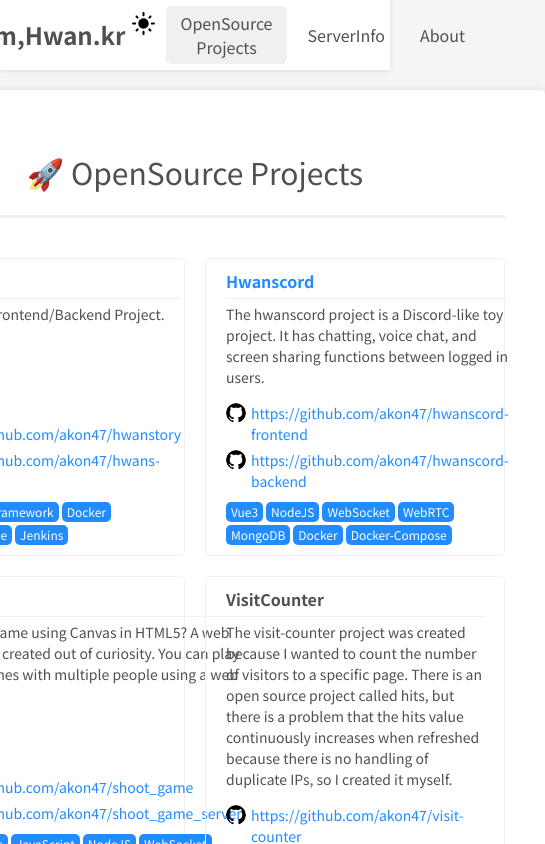
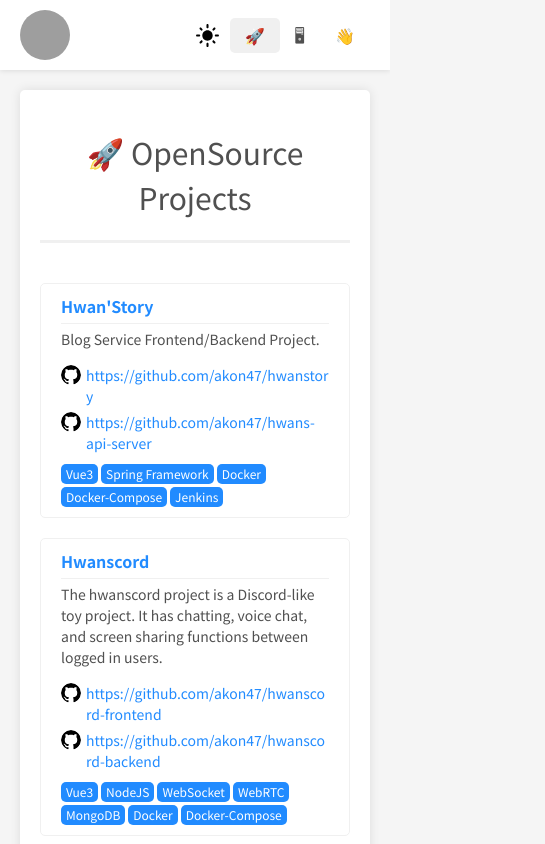
Before and after one commit to akon47/kimhwan.kr, a Vue app: page /opensource-projects in a window 390 px wide. Shown: the top 844 px of the page, 545 px wide, since content can reach past the window. Built offline with nearby package versions, Linux system fonts and the light colour scheme; grey boxes are pictures that could not be loaded.

Commit message:
모바일에서 접속 시 메뉴 잘리는 문제를 수정합니다.

```diff
--- a/src/components/ProjectOverviewItem.vue
+++ b/src/components/ProjectOverviewItem.vue
@@ -1,8 +1,7 @@
 <template>
   <div class="overview-container">
     <div class="title">
-      <a v-if="demoUrl" :href="demoUrl" target="_blank">{{ title }}</a>
-      <span v-else>{{ title }}</span>
+      <a :href="demoUrl ? demoUrl : githubUrls[0]" target="_blank">{{ title }}</a>
     </div>
     <div class="summary">
       {{ summary }}
@@ -69,7 +68,7 @@ export default defineComponent({
   box-sizing: border-box;
 
   display: grid;
-  grid-template-columns: 1fr;
+  grid-template-columns: minmax(0, 1fr);
   grid-template-rows: auto 1fr auto auto;
 
   align-items: start;
@@ -131,6 +130,7 @@ export default defineComponent({
 .github-item span {
   align-self: center;
   margin-left: 5px;
+  word-wrap: anywhere;
 }
 
 </style>
--- a/src/components/common/AppContent.vue
+++ b/src/components/common/AppContent.vue
@@ -4,11 +4,13 @@
       <div v-show="title" class="title">
         {{ title }}
       </div>
-      <router-view v-slot="{ Component }">
-        <transition name="component-fade" mode="out-in">
-          <component :is="Component" class="content-item"/>
-        </transition>
-      </router-view>
+      <div class="content-item-container">
+        <router-view v-slot="{ Component }">
+          <transition name="component-fade" mode="out-in">
+            <component :is="Component" class="content-item"/>
+          </transition>
+        </router-view>
+      </div>
     </div>
   </div>
 </template>
@@ -48,15 +50,28 @@ export default defineComponent({
   box-shadow: 0 0 11px var(--base-shadow-color);
 }
 
+@media (max-width: 720px) {
+  .content-container > .content-wrapper {
+    min-width: 0px;
+    justify-self: stretch;
+    grid-template-columns: minmax(0, auto);
+    padding: 20px;
+  }
+}
+
 .content-wrapper > .title {
   justify-self: center;
   font-size: 30px;
   width: 100%;
   text-align: center;
-  padding: 20px 20px 20px 20px;
+  padding: 20px;
   margin-bottom: 40px;
   border-bottom: 3px solid var(--border-color);
   box-sizing: border-box;
+}
+
+.content-item-container {
+  overflow-x: auto;
 }
 
 .content-wrapper > .content-item {
--- a/src/components/common/AppHeader.vue
+++ b/src/components/common/AppHeader.vue
@@ -22,6 +22,17 @@
       <router-link to="/about">
         About
       </router-link>
+      <div class="icon-menus">
+        <router-link to="/opensource-projects">
+          🚀
+        </router-link>
+        <router-link to="/server-info">
+          🖥
+        </router-link>
+        <router-link to="/about">
+          👋
+        </router-link>
+      </div>
     </div>
   </div>
 </template>
@@ -86,10 +97,16 @@ export default defineComponent({
   font-weight: bold;
 }
 
+@media (max-width: 500px) {
+  .title-container > .title {
+    display: none;
+  }
+}
+
 .header-container > .menu-container {
   justify-self: right;
   display: grid;
-  grid-auto-columns: auto;
+  grid-auto-columns: minmax(0, auto);
   grid-template-rows: 1fr;
   grid-auto-flow: column;
   grid-column-gap: 5px;
@@ -106,6 +123,19 @@ export default defineComponent({
   text-align: center;
 }
 
+.icon-menus {
+  display: none;
+}
+
+@media (max-width: 720px) {
+  .menu-container > a {
+    display: none;
+  }
+  .icon-menus {
+    display: flex;
+  }
+}
+
 .menu-container a:hover {
   cursor: pointer;
   background: var(--menu-hover-color);
@@ -113,6 +143,10 @@ export default defineComponent({
 
 .menu-container a.router-link-exact-active {
   background: var(--menu-hover-color);
+}
+
+.themes {
+  align-self: center;
 }
 
 .themes input {
--- a/src/css/common.css
+++ b/src/css/common.css
@@ -80,6 +80,8 @@ button:hover:not([disabled]) {
   transition: var(--theme-changed-transition);
   font-family: var(--base-font-family);
   color: var(--base-color);
+
+  overflow-x: hidden;
 }
 
 a {
@@ -88,8 +90,8 @@ a {
 }
 
 a:visited {
-  text-decoration: inherit;
-  color: inherit;
+  text-decoration: none;
+  color: var(--link-accent-color)
 }
 
 a:hover {
--- a/src/views/MainView.vue
+++ b/src/views/MainView.vue
@@ -31,7 +31,7 @@ export default defineComponent({
           to: '/server-info',
         },
         {
-          title: '🔍 About',
+          title: '👋 About',
           summary: 'about me?',
           to: '/about',
         },
--- a/src/views/OpenSourceProjectsView.vue
+++ b/src/views/OpenSourceProjectsView.vue
@@ -89,4 +89,10 @@ export default defineComponent({
   gap: 20px;
 }
 
+@media (max-width: 930px) {
+  .projects-container {
+    grid-template-columns: minmax(0, auto)
+  }
+}
+
 </style>
--- a/src/views/ServerInfoView.vue
+++ b/src/views/ServerInfoView.vue
@@ -3,7 +3,7 @@
     <div class="server-info">
       <div class="title">
         <h4>
-          2022.09 ~
+          📅 2022.09 ~ Present
         </h4>
       </div>
       <div class="content">
@@ -23,6 +23,19 @@
           SSD
         </h5>
         <span>SAMSUNG 980 NVMe M.2 SSD 1 TB</span>
+        <h5>
+          Running Services
+        </h5>
+        <div class="services">
+          <div><a href="https://kimhwan.kr/" target="_blank">Kimhwan.kr</a></div>
+          <div><a href="https://blog.kimhwan.kr/" target="_blank">Hwan'Story</a></div>
+          <div><a href="https://hwanscord.kimhwan.kr/" target="_blank">Hwanscord</a></div>
+          <div><a href="https://shootgame.kimhwan.kr/" target="_blank">ShootGame</a></div>
+          <div><a href="https://github.com/akon47/visit-counter" target="_blank">VisitCounter</a></div>
+          <div>Jenkins</div>
+          <div>Postfix</div>
+          <div>Nginx API Gateway</div>
+        </div>
       </div>
       <div class="images">
         <a href="https://user-images.githubusercontent.com/49547202/189513989-ffb8d70e-af79-429a-abeb-da6c6a4235c2.png"
@@ -44,7 +57,7 @@
     <div class="server-info">
       <div class="title">
         <h4>
-          2021.04 ~ 2022.09
+          📅 2021.04 ~ Present
         </h4>
       </div>
       <div class="content">
@@ -68,6 +81,10 @@
           CASE & MAINBOARD & POWER
         </h5>
         <span>ASRock DeskMini X300 120W</span>
+        <h5>
+          Running Services
+        </h5>
+        <span>None currently</span>
       </div>
       <div class="images">
         <a href="https://user-images.githubusercontent.com/49547202/171973908-452a9e3c-5ef4-40a5-9e61-711bf829fd86.png"
@@ -123,7 +140,8 @@ export default defineComponent({
 
 .server-info > .content {
   grid-column: 1 / span 1;
-  min-width: 400px;
+  min-width: 300px;
+  max-width: 400px;
 }
 
 .server-info > .images {
@@ -135,10 +153,32 @@ export default defineComponent({
   box-sizing: border-box;
 }
 
+@media (max-width: 720px) {
+  .server-info > .images {
+    display: none;
+  }
+}
+
 .content > span {
   padding: 0 5px;
   font-size: 14px;
   line-height: 35px;
 }
 
+.content > .services {
+  display: flex;
+  flex-wrap: wrap;
+  flex-basis: 0px;
+  flex-shrink: 0;
+  gap: 10px;
+  font-size: 14px;
+  margin-top: 10px;
+}
+
+.content > .services > div {
+  padding: 2px 10px;
+  border-radius: 5px;
+  border: 1px solid var(--border-color);
+}
+
 </style>
```
